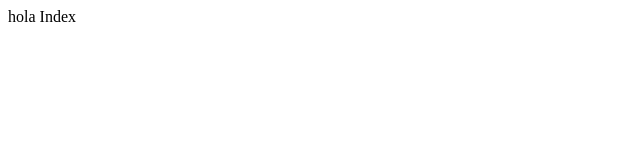
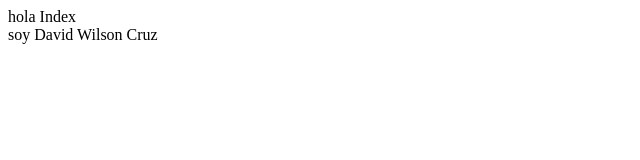
Before and after one commit to deonwilson/Mi-primer-repositorio, a plain HTML site: page index.html in a window 1280 px wide. Shown: the whole page, without its empty margins (0-640 px from the left). Drawn offline with Linux system fonts and the light colour scheme.

Commit message:
Puse mi nombre en el foter

```diff
--- a/index.html
+++ b/index.html
@@ -8,5 +8,6 @@
 </head>
 <body>
     <div>hola Index</div>
+    <footer>soy David Wilson Cruz</footer>
 </body>
 </html>
```
